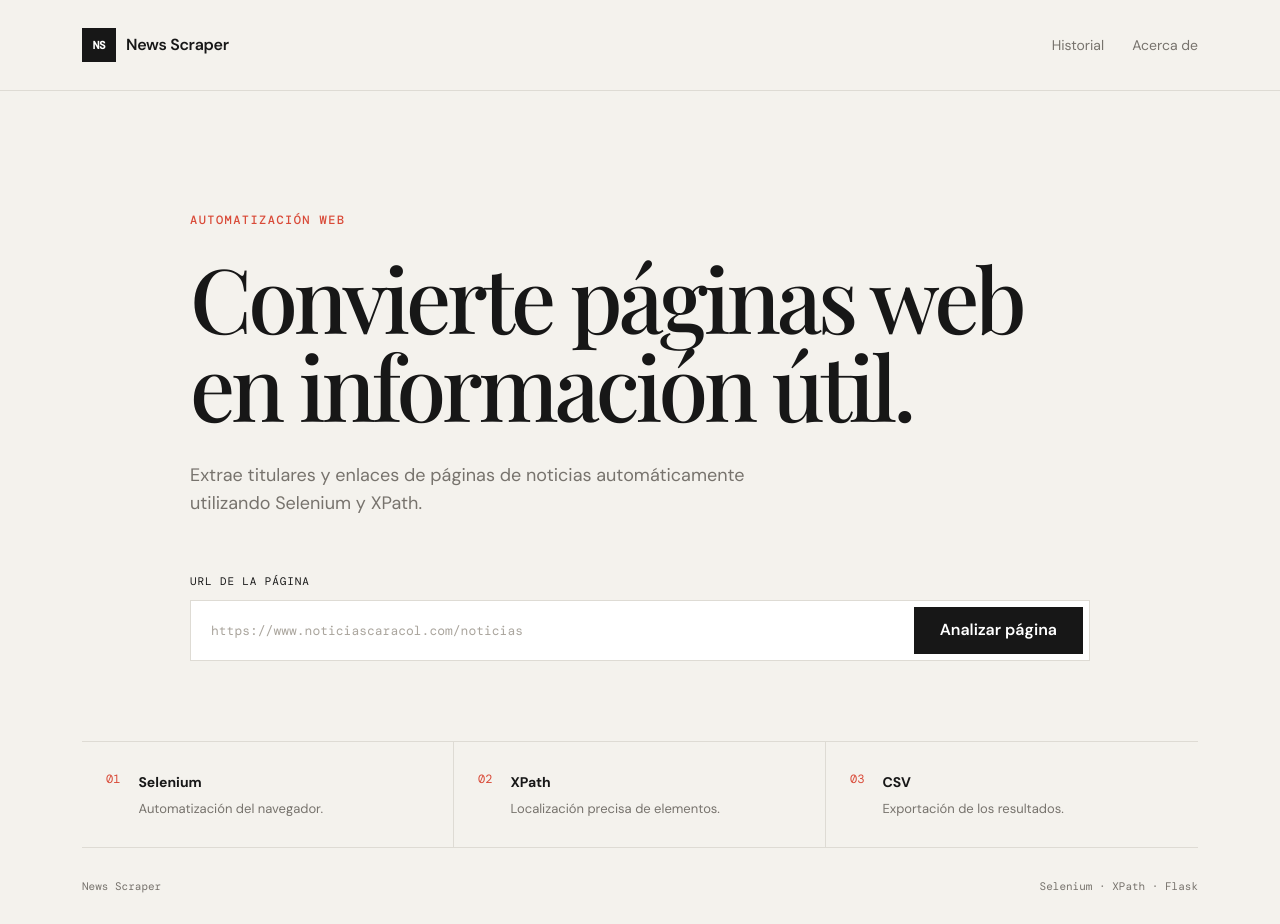
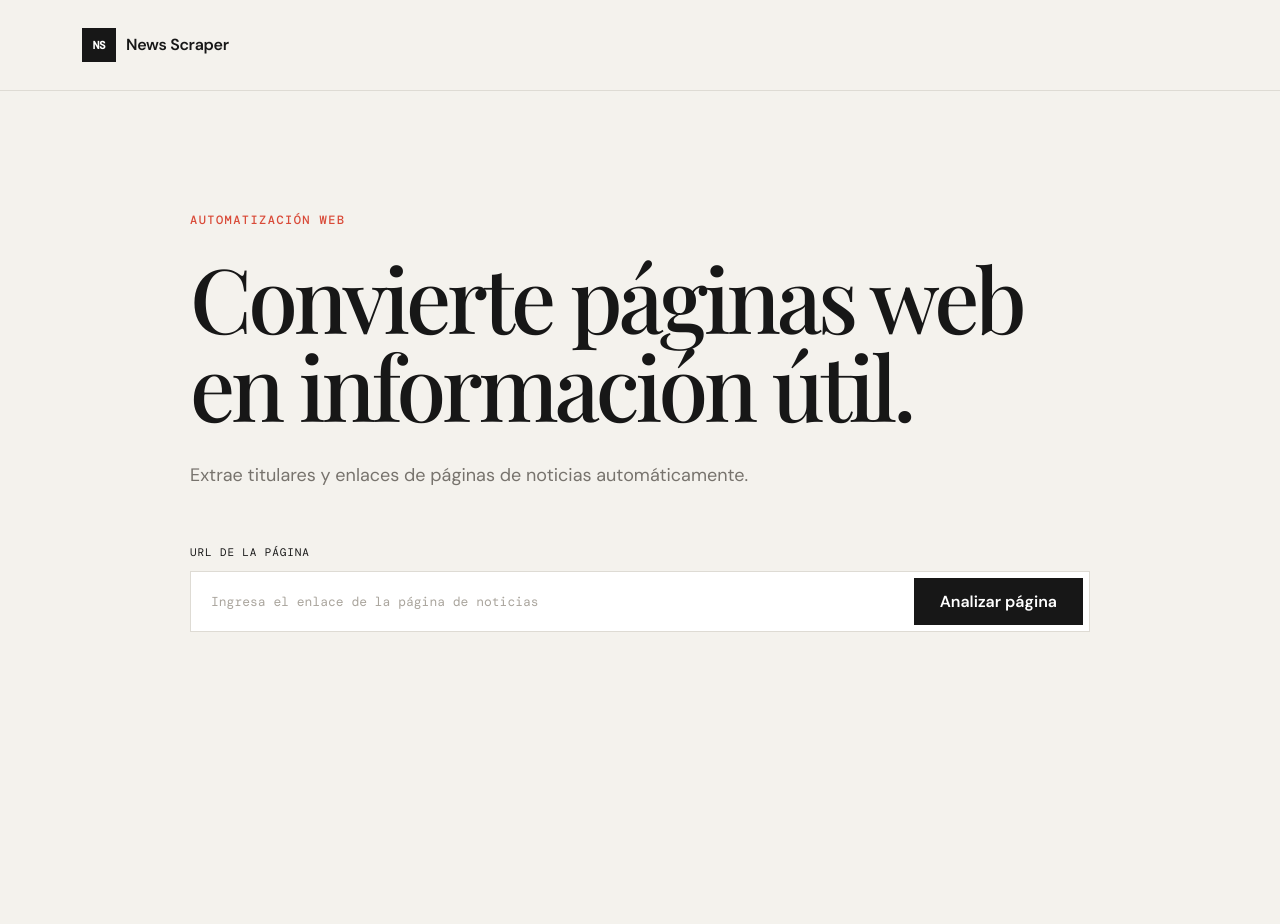
Before and after one commit to ariannamorav/News-Scraper-Automation, a Flask app: page / in a window 1280 px wide. After the commit the page ends 632 px from the top, so only its background shows below. Run offline with Flask 3, Linux system fonts and the light colour scheme.

Commit message:
Actualiza interfaz y extracción de noticias

```diff
--- a/src/scraper.py
+++ b/src/scraper.py
@@ -79,15 +79,33 @@ def limpiar_titulo(titulo):
     return " ".join(titulo.split())
 
 
+def obtener_dominio(url):
+    """
+    Obtiene únicamente el dominio de una URL.
+    """
+
+    try:
+        dominio = urlparse(url).netloc
+
+        if dominio.startswith("www."):
+            dominio = dominio[4:]
+
+        return dominio
+
+    except Exception:
+        return ""
+
+
 def extraer_noticias(navegador):
     """
-    Extrae títulos y enlaces de una página web.
+    Extrae títulos, enlaces y dominios de una página web.
 
     Se prueban diferentes selectores XPath y posteriormente
     se validan y limpian los resultados.
     """
 
     noticias = []
+
     urls_encontradas = set()
 
     for selector in SELECTORES_NOTICIAS:
@@ -105,32 +123,23 @@ def extraer_noticias(navegador):
 
             url = elemento.get_attribute("href")
 
-
-            # Validar título
-
             if not es_titulo_valido(titulo):
                 continue
-
-
-            # Validar URL
 
             if not es_url_valida(url):
                 continue
 
-
-            # Evitar duplicados
-
             if url in urls_encontradas:
                 continue
 
-
             urls_encontradas.add(url)
 
+            dominio = obtener_dominio(url)
 
             noticias.append({
                 "title": titulo,
-                "url": url
+                "url": url,
+                "domain": dominio
             })
 
-
     return noticias
--- a/templates/index.html
+++ b/templates/index.html
@@ -12,15 +12,17 @@
 
     <meta
         name="description"
-        content="News Scraper - herramienta de automatización y extracción de noticias."
+        content="News Scraper - herramienta para extraer noticias de páginas web."
     >
 
     <title>News Scraper</title>
+
 
     <link
         href="https://cdn.jsdelivr.net/npm/bootstrap@5.3.3/dist/css/bootstrap.min.css"
         rel="stylesheet"
     >
+
 
     <link
         rel="stylesheet"
@@ -31,6 +33,7 @@
 
 
 <body>
+
 
     <!-- ==============================
          BARRA DE NAVEGACIÓN
@@ -55,22 +58,10 @@
 
             </a>
 
-
-            <div class="nav-links">
-
-                <a href="#">
-                    Historial
-                </a>
-
-                <a href="#">
-                    Acerca de
-                </a>
-
-            </div>
-
         </div>
 
     </nav>
+
 
 
     <!-- ==============================
@@ -80,12 +71,15 @@
     <main class="container">
 
 
-        <!-- PANTALLA PRINCIPAL -->
+        <!-- ==============================
+             PANTALLA PRINCIPAL
+        =============================== -->
 
         <section
             class="hero"
             id="searchSection"
         >
+
 
             <p class="eyebrow">
                 AUTOMATIZACIÓN WEB
@@ -93,18 +87,16 @@
 
 
             <h1>
-
                 Convierte páginas web
                 <br>
                 en información útil.
-
             </h1>
 
 
             <p class="hero-description">
 
                 Extrae titulares y enlaces de páginas de noticias
-                automáticamente utilizando Selenium y XPath.
+                automáticamente.
 
             </p>
 
@@ -127,6 +119,7 @@
                 id="scraperForm"
             >
 
+
                 <label for="url">
                     URL DE LA PÁGINA
                 </label>
@@ -134,11 +127,12 @@
 
                 <div class="url-input">
 
+
                     <input
                         type="url"
                         id="url"
                         name="url"
-                        placeholder="https://www.noticiascaracol.com/noticias"
+                        placeholder="Ingresa el enlace de la página de noticias"
                         required
                     >
 
@@ -152,11 +146,15 @@
 
                     </button>
 
+
                 </div>
+
 
             </form>
 
+
         </section>
+
 
 
         <!-- ==============================
@@ -169,7 +167,9 @@
             aria-hidden="true"
         >
 
+
             <div class="loading-content">
+
 
                 <p class="eyebrow">
                     ANÁLISIS EN CURSO
@@ -178,10 +178,13 @@
 
                 <div class="loading-title">
 
+
                     <h2>
+
                         Analizando
                         <br>
                         página.
+
                     </h2>
 
 
@@ -191,10 +194,13 @@
 
                     </div>
 
+
                 </div>
 
 
+
                 <div class="loading-status">
+
 
                     <div class="status-item active">
 
@@ -228,110 +234,18 @@
 
                     </div>
 
-                </div>
-
-            </div>
-
-        </section>
-
-
-        <!-- ==============================
-             CARACTERÍSTICAS
-        =============================== -->
-
-        <section
-            class="features"
-            id="featuresSection"
-        >
-
-
-            <div class="feature">
-
-                <span>
-                    01
-                </span>
-
-                <div>
-
-                    <strong>
-                        Selenium
-                    </strong>
-
-                    <p>
-                        Automatización del navegador.
-                    </p>
 
                 </div>
 
-            </div>
-
-
-            <div class="feature">
-
-                <span>
-                    02
-                </span>
-
-                <div>
-
-                    <strong>
-                        XPath
-                    </strong>
-
-                    <p>
-                        Localización precisa de elementos.
-                    </p>
-
-                </div>
-
-            </div>
-
-
-            <div class="feature">
-
-                <span>
-                    03
-                </span>
-
-                <div>
-
-                    <strong>
-                        CSV
-                    </strong>
-
-                    <p>
-                        Exportación de los resultados.
-                    </p>
-
-                </div>
 
             </div>
 
 
         </section>
 
+
     </main>
 
-
-    <!-- ==============================
-         FOOTER
-    =============================== -->
-
-    <footer>
-
-        <div class="container">
-
-            <span>
-                News Scraper
-            </span>
-
-            <span>
-                Selenium · XPath · Flask
-            </span>
-
-        </div>
-
-    </footer>
 
 
     <!-- ==============================
@@ -340,47 +254,58 @@
 
     <script>
 
-        const form = document.getElementById("scraperForm");
+
+        const form =
+            document.getElementById("scraperForm");
+
 
         const searchSection =
             document.getElementById("searchSection");
 
+
         const loadingSection =
             document.getElementById("loadingSection");
 
-        const featuresSection =
-            document.getElementById("featuresSection");
 
         const analyzeButton =
             document.getElementById("analyzeButton");
 
 
+
+        /*
+         * Cuando el usuario envía el formulario,
+         * mostramos la pantalla de carga.
+         */
+
         form.addEventListener("submit", function () {
 
+
             /*
-             * Evitamos que el usuario pulse varias veces
-             * el botón mientras Selenium trabaja.
+             * Evitar múltiples clics mientras
+             * Selenium está procesando la página.
              */
 
             analyzeButton.disabled = true;
 
-            analyzeButton.textContent = "Analizando...";
+
+            analyzeButton.textContent =
+                "Analizando...";
 
 
             /*
-             * Ocultamos la interfaz principal.
+             * Ocultar la pantalla principal.
              */
 
-            searchSection.style.display = "none";
-
-            featuresSection.style.display = "none";
+            searchSection.style.display =
+                "none";
 
 
             /*
-             * Mostramos la pantalla de carga.
+             * Mostrar la pantalla de carga.
              */
 
             loadingSection.classList.add("show");
+
 
             loadingSection.setAttribute(
                 "aria-hidden",
@@ -390,9 +315,9 @@
         });
 
 
+
         /*
-         * Cambiamos automáticamente los estados
-         * para dar sensación de progreso.
+         * Estados del proceso.
          */
 
         const statusItems =
@@ -402,10 +327,21 @@
         let currentStatus = 0;
 
 
+
+        /*
+         * Cambiar automáticamente entre
+         * los diferentes estados.
+         */
+
         setInterval(function () {
 
-            if (!loadingSection.classList.contains("show")) {
+
+            if (
+                !loadingSection.classList.contains("show")
+            ) {
+
                 return;
+
             }
 
 
@@ -418,7 +354,10 @@
 
             currentStatus++;
 
-            if (currentStatus >= statusItems.length) {
+
+            if (
+                currentStatus >= statusItems.length
+            ) {
 
                 currentStatus = 0;
 
@@ -428,7 +367,9 @@
             statusItems[currentStatus]
                 .classList.add("active");
 
+
         }, 1800);
+
 
     </script>
 
```
Also changed, not shown: app.py (+11 -3 lines), src/exporter.py (+38 -3 lines), templates/resultados.html (+24 -2 lines).
